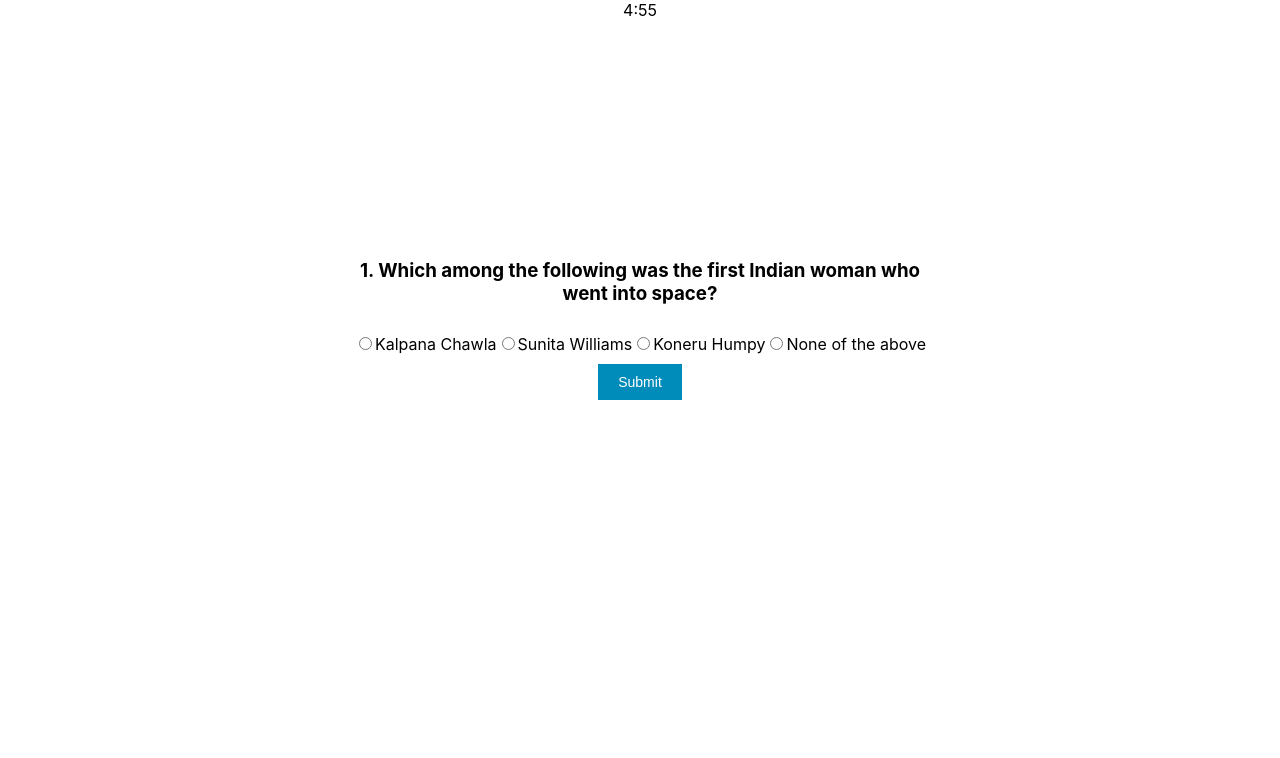
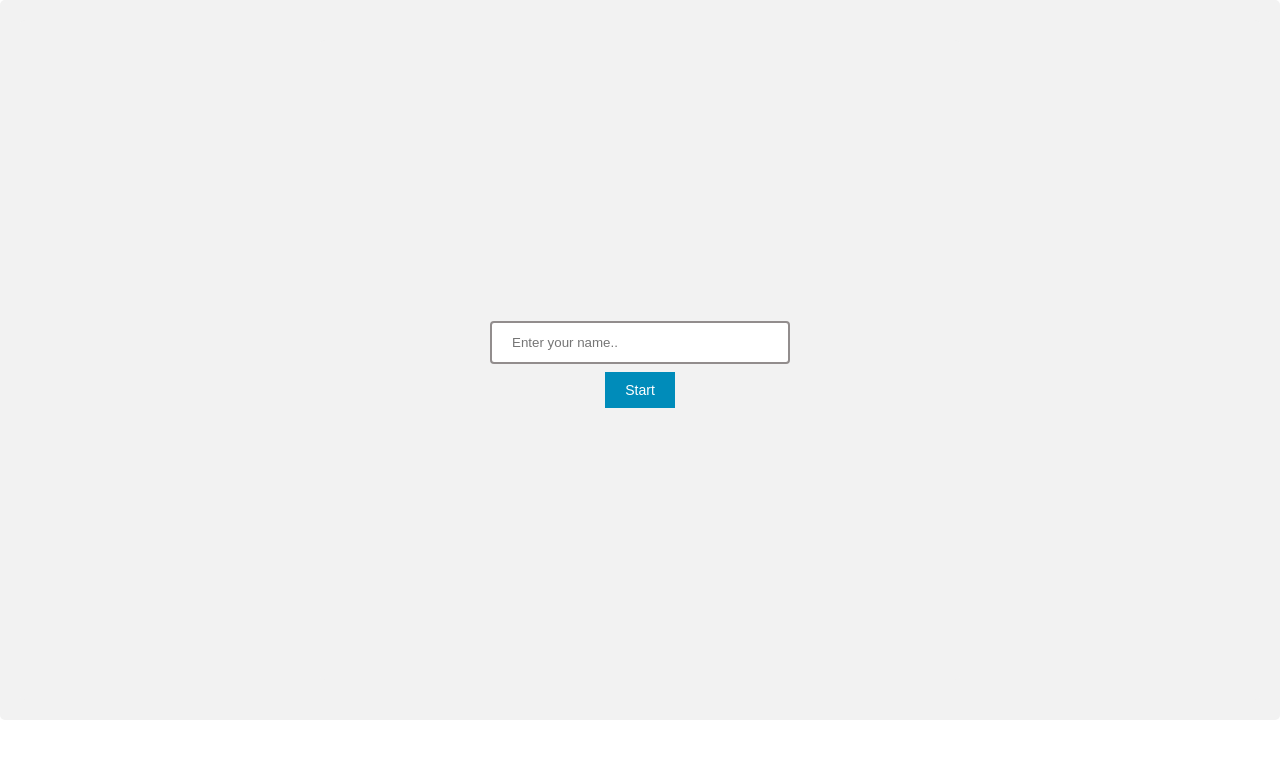
Before and after one commit to ashayk92/genericquestionsapp, a React (Create React App) app: page / in a window 1280 px wide. Shown: the top 758 px of the page. Built offline with nearby package versions, Linux system fonts and the light colour scheme.

Commit message:
Changes regarding app.

```diff
--- a/src/App.js
+++ b/src/App.js
@@ -1,12 +1,16 @@
 import "./App.css";
-import Timer from "./components/Timer";
+import { Routes, Route } from "react-router-dom";
+
 import QuestionsList from "./pages/QuestionsList";
+import UserProfile from "./pages/UserProfile";
 
 function App() {
   return (
     <div className="App">
-      <Timer />
-      <QuestionsList />
+      <Routes>
+        <Route path="/" element={<UserProfile />} />
+        <Route path="questionsList" element={<QuestionsList />} />
+      </Routes>
     </div>
   );
 }
--- a/src/index.js
+++ b/src/index.js
@@ -1,14 +1,17 @@
-import React from 'react';
-import ReactDOM from 'react-dom';
-import './index.css';
-import App from './App';
-import reportWebVitals from './reportWebVitals';
+import React from "react";
+import ReactDOM from "react-dom";
+import { BrowserRouter } from "react-router-dom";
+import "./index.css";
+import App from "./App";
+import reportWebVitals from "./reportWebVitals";
 
 ReactDOM.render(
   <React.StrictMode>
-    <App />
+    <BrowserRouter>
+      <App />
+    </BrowserRouter>
   </React.StrictMode>,
-  document.getElementById('root')
+  document.getElementById("root")
 );
 
 // If you want to start measuring performance in your app, pass a function
--- a/src/pages/QuestionsList/index.jsx
+++ b/src/pages/QuestionsList/index.jsx
@@ -1,6 +1,7 @@
 import React from "react";
 import AnswerOptions from "../../components/AnswerOptions";
 import GenericTable from "../../components/GenericTable";
+import Timer from "../../components/Timer";
 import "../../styles.css";
 class QuestionsList extends React.Component {
   constructor(props) {
@@ -13,6 +14,8 @@ class QuestionsList extends React.Component {
   }
   render() {
     return (
+      <>
+        <Timer />
         <div className="divStyle">
           <GenericTable index={this.state.counter} />
           <AnswerOptions index={this.state.counter} />
@@ -20,6 +23,7 @@ class QuestionsList extends React.Component {
             Submit
           </button>
         </div>
+      </>
     );
   }
 }
--- /dev/null
+++ b/src/pages/UserProfile/index.jsx
@@ -0,0 +1,25 @@
+import React from "react";
+import { useNavigate } from "react-router-dom";
+import "../../styles.css";
+
+function UserProfile() {
+  let navigate = useNavigate();
+  return (
+    <div className="divStyle">
+      <input
+        type="text"
+        id="fName"
+        name="firstName"
+        placeholder="Enter your name.."
+      />
+      <button
+        className="buttonStyle"
+        onClick={() => navigate("/questionsList")}
+      >
+        Start
+      </button>
+    </div>
+  );
+}
+
+export default UserProfile;
--- a/src/styles.css
+++ b/src/styles.css
@@ -27,3 +27,19 @@
   align-items: center;
   height: 40px;
 }
+
+input[type="text"] {
+  width: 50%;
+  padding: 12px 20px;
+  margin: 8px 0;
+  display: inline-block;
+  border: 2px solid rgb(146, 141, 141);
+  border-radius: 4px;
+  box-sizing: border-box;
+}
+
+div {
+  border-radius: 5px;
+  background-color: #f2f2f2;
+  padding: 20px;
+}
```
Lines whose indentation alone changed are shown as unchanged.
